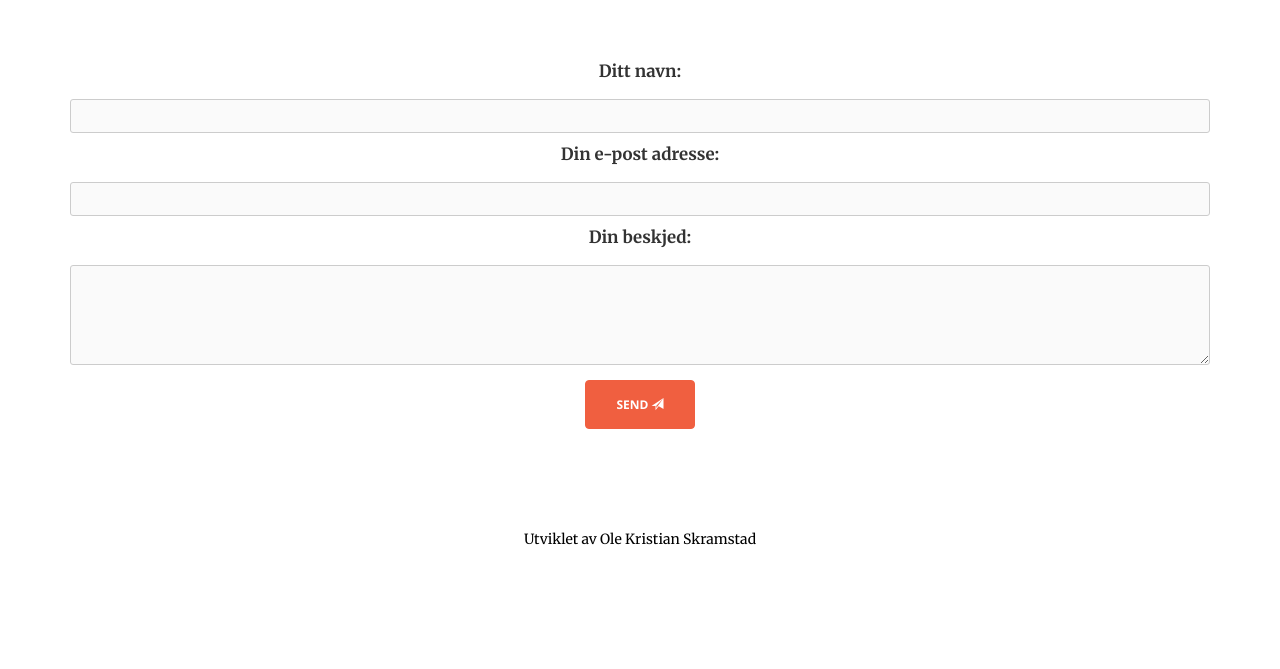
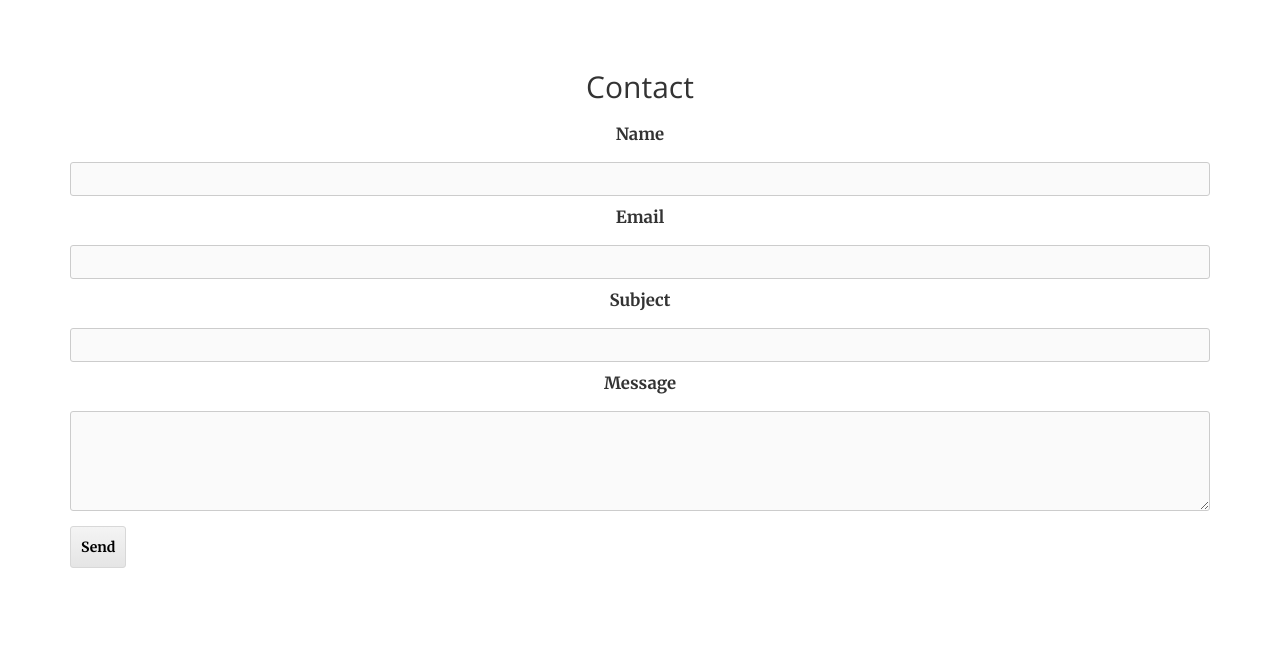
Before and after one commit to okristian1/bord, a Flask app: page /contact in a window 1280 px wide. Shown: the top 669 px of the page. Run offline with Flask 2, Linux system fonts and the light colour scheme; some libraries are stand-ins or nearby versions.

Commit message:
fixed them gossh darned contact forms

```diff
--- a/fetch.py
+++ b/fetch.py
@@ -13,8 +13,11 @@
 import codecs
 import sqlite3
 from flask_mail import Mail, Message
+from config import *
 from forms import ContactForm
-from config import *
+from descriptions import *
+
+
 
 def get_info():
 
--- a/forms.py
+++ b/forms.py
@@ -1,10 +1,9 @@
 from flask_wtf import Form
-from wtforms import StringField, TextAreaField, SubmitField, validators
-
-
+from wtforms import StringField, TextAreaField, TextField, SubmitField, validators, ValidationError
 
 class ContactForm(Form):
-    name = StringField('Ditt navn:', [validators.DataRequired()])
-    email = StringField('Din e-post adresse:', [validators.DataRequired(), validators.Email('your@email.com')])
-    message = TextAreaField('Din beskjed:', [validators.DataRequired()])
-    submit = ''
+  name = TextField("Name",  [validators.Required("Please enter your name.")])
+  email = TextField("Email",  [validators.Required("Please enter your email address."), validators.Email("Please enter your email address.")])
+  subject = TextField("Subject",  [validators.Required("Please enter a subject.")])
+  message = TextAreaField("Message",  [validators.Required("Please enter a message.")])
+  submit = SubmitField("Send")
--- a/myproject.py
+++ b/myproject.py
@@ -1,7 +1,6 @@
 # -*- coding: utf-8 -*-
 
 from fetch import *
-from descriptions import *
 
 mail = Mail()
 
@@ -24,13 +23,21 @@
 
   if request.method == 'POST':
     if form.validate() == False:
-      flash('Alle felter må fylles ut.')
+      flash('All fields are required.')
       return render_template('contact.html', form=form)
     else:
-      return 'Form posted.'
+      msg = Message(form.subject.data, sender='contact@example.com', recipients=['okristian1@gmail.com'])
+      msg.body = """
+      From: %s &lt;%s&gt;
+      %s
+      """ % (form.name.data, form.email.data, form.message.data)
+      mail.send(msg)
+
+      return render_template('contact.html', success=True)
 
   elif request.method == 'GET':
     return render_template('contact.html', form=form)
+
 
 @app.route('/')
 def my_form():
--- a/templates/contact.html
+++ b/templates/contact.html
@@ -71,11 +71,30 @@
       <div class="container">
         <div class="row">
             <div class="col-xs-12 text-center contact-form">
-            <form action="/contact" method="post">
+
 
               {% block content %}
-                {% for message in get_flashed_messages() %}
-                  <div class="flash center-block">{{ message }}</div>
+                <h2>Contact</h2>
+
+                {% if success %}
+                  <p>Thank you for your message. We'll get back to you shortly.</p>
+
+                {% else %}
+
+                  {% for message in form.name.errors %}
+                    <div class="flash">{{ message }}</div>
+                  {% endfor %}
+
+                  {% for message in form.email.errors %}
+                    <div class="flash">{{ message }}</div>
+                  {% endfor %}
+
+                  {% for message in form.subject.errors %}
+                    <div class="flash">{{ message }}</div>
+                  {% endfor %}
+
+                  {% for message in form.message.errors %}
+                    <div class="flash">{{ message }}</div>
                   {% endfor %}
 
                   <form action="{{ url_for('contact') }}" method=post>
@@ -87,14 +106,17 @@
                     {{ form.email.label }}
                     {{ form.email }}
 
+                    {{ form.subject.label }}
+                    {{ form.subject }}
+
                     {{ form.message.label }}
                     {{ form.message }}
-                  <button class="btn btn-primary btn-xl">Send <span class="glyphicon glyphicon-send" aria-hidden="true"></span>
+
                     {{ form.submit }}
-                  </button>
                   </form>
+
+                {% endif %}
               {% endblock %}
-            </div>
           </div>
         </div>
           </section>
```
Lines whose indentation alone changed are shown as unchanged.
